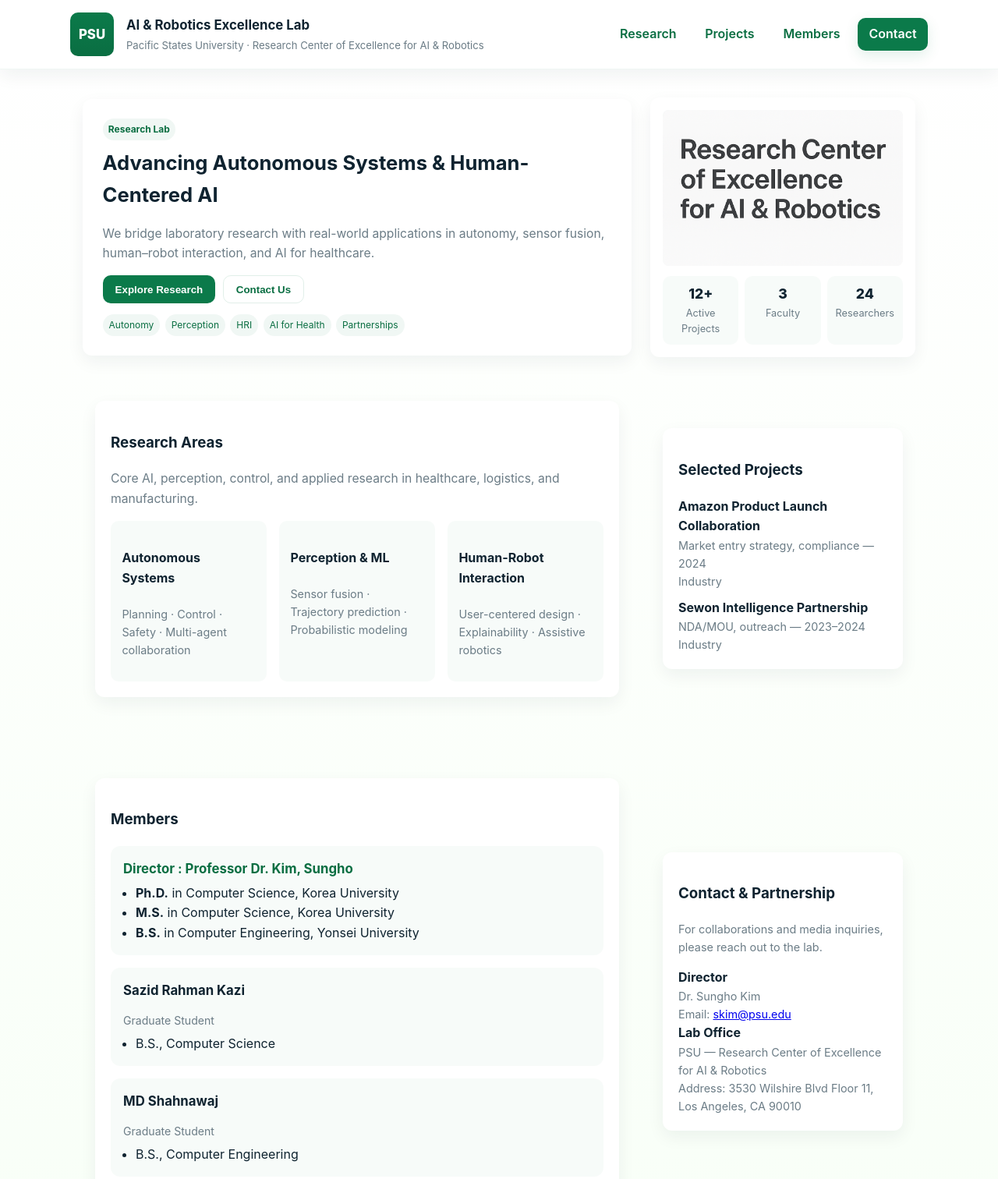
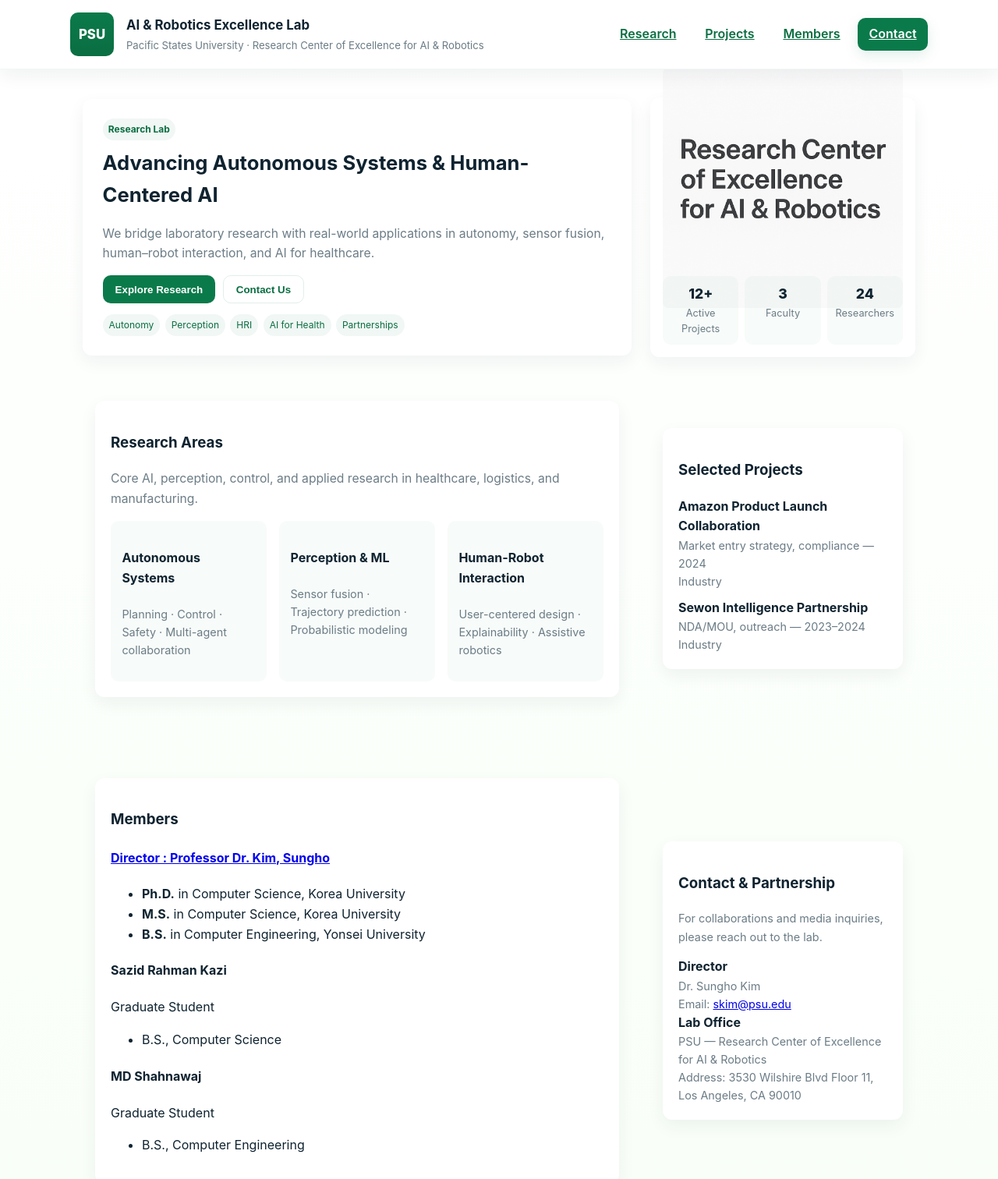
Before and after one commit to Sungho814/psucalifornia, a plain HTML site: page index.html in a window 1280 px wide. Shown: the top 1512 px of the page at 78% size. Drawn offline with Linux system fonts and the light colour scheme.

Commit message:
Add files via upload

```diff
--- a/index.html
+++ b/index.html
@@ -2,7 +2,7 @@
 <html lang="en" >
 <head>
   <meta charset="UTF-8">
-  <title>0918-2/2025</title>
+  <title>0918-3/2025</title>
   <link rel="stylesheet" href="./style.css">
 
 </head>
--- a/style.css
+++ b/style.css
@@ -43,7 +43,7 @@ body{
 
 /* Nav */
 .main-nav{display:flex;gap:0.5rem;align-items:center}
-.main-nav a{padding:0.5rem 0.9rem;border-radius:10px;font-weight:600;color:var(--green-600);text-decoration:none}
+.main-nav a{padding:0.5rem 0.9rem;border-radius:10px;font-weight:600;color:var(--green-600)}
 .main-nav a.btn-primary{background:var(--green);color:#fff;box-shadow:0 6px 18px rgba(11,122,74,0.12)}
 .main-nav a:hover{opacity:0.92}
 
@@ -62,8 +62,7 @@ body{
 
 /* Aside card */
 .aside-card{background:var(--card);border-radius:var(--radius);padding:1rem;box-shadow:var(--shadow)}
-.visual{height:200px;border-radius:8px;overflow:hidden;display:flex;align-items:center;justify-content:center;background:linear-gradient(135deg, rgba(11,122,74,0.06), rgba(11,122,74,0.02));color:var(--muted)}
-.visual img{width:100%;height:auto;object-fit:cover;border-radius:8px}
+.visual{height:200px;border-radius:8px;display:flex;align-items:center;justify-content:center;background:linear-gradient(135deg, rgba(11,122,74,0.06), rgba(11,122,74,0.02));color:var(--muted)}
 .stats{display:flex;gap:0.5rem;margin-top:0.8rem}
 .stat{flex:1;background:rgba(11,122,74,0.03);padding:0.6rem;border-radius:10px;text-align:center}
 .stat .num{font-weight:800;font-size:1.1rem}
@@ -81,13 +80,5 @@ body{
 .list{display:flex;flex-direction:column;gap:0.6rem}
 .list li{margin-left:1rem}
 
-/* Members */
-.member-card{margin-bottom:1rem;padding:1rem;border-radius:var(--radius);background:rgba(11,122,74,0.03)}
-.member-card h4{margin:0 0 0.3rem 0;font-size:1.05rem}
-.member-card h4 a{text-decoration:none;color:var(--green-600)}
-.member-card h4 a:hover{text-decoration:underline}
-.member-card .role{font-size:0.88rem;color:var(--muted);margin-bottom:0.3rem}
-.member-card .education{padding-left:1rem;margin:0}
-
 /* Footer */
 .site-footer{background:var(--card);padding:1rem 0;text-align:center;color:var(--muted);border-top:1px solid rgba(11,122,74,0.06)}
```
